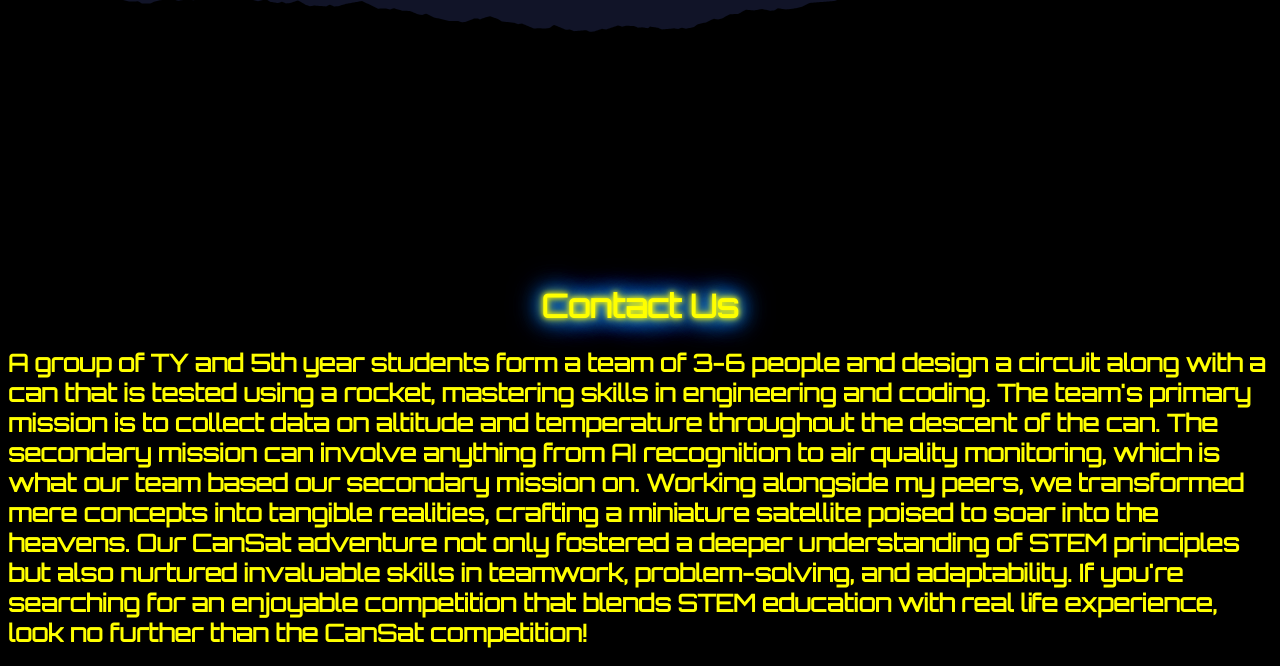
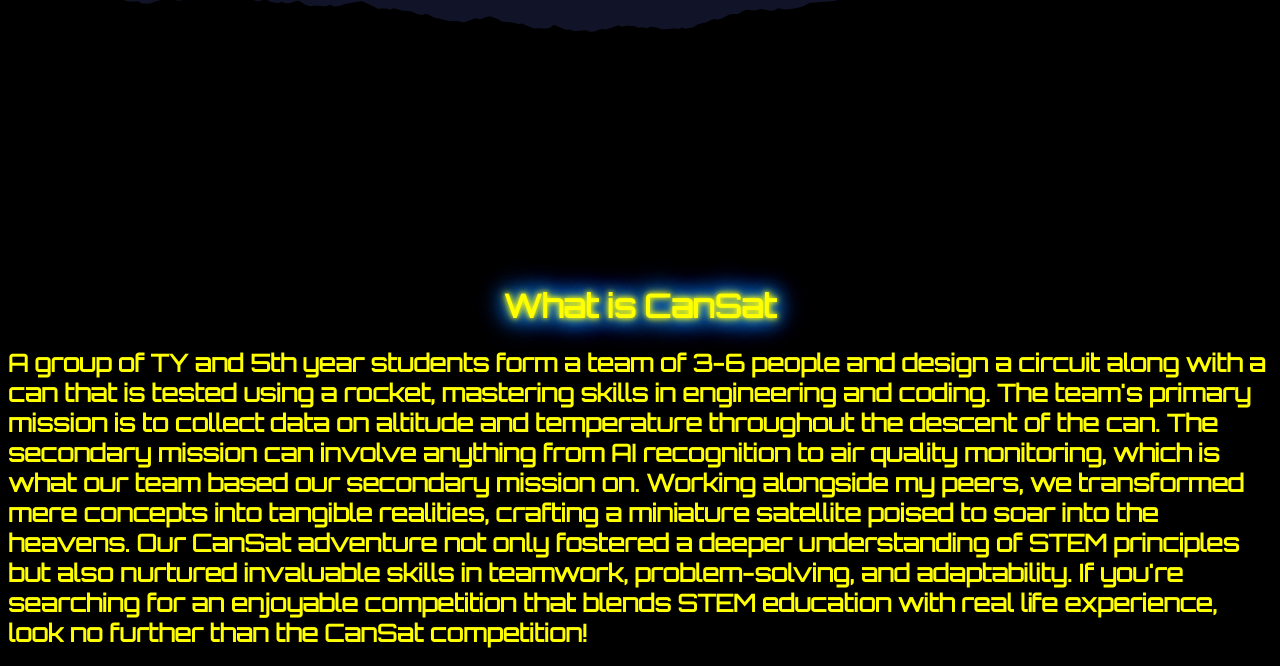
Before and after one commit to Keplar1M/CanSat-Website, a plain HTML site: page index.html in a window 1280 px wide. Shown: the part 637-1303 px from the top of the page. Drawn offline with nearby package versions, Linux system fonts and the light colour scheme.

Commit message:
Update index.html

```diff
--- a/index.html
+++ b/index.html
@@ -48,7 +48,7 @@
     <br>
     <br>
     <br>
-    <h1>Contact Us</h1>
+    <h1>What is CanSat</h1>
     <h2>A group of TY and 5th year students form a team of 3-6 people and design a circuit along with a can that is tested using a rocket, mastering skills in engineering and coding.
       The team's primary mission is to collect data on altitude and temperature throughout the descent of the can.
       The secondary mission can involve anything from AI recognition to air quality monitoring, which is what our team based our secondary mission on.
```
